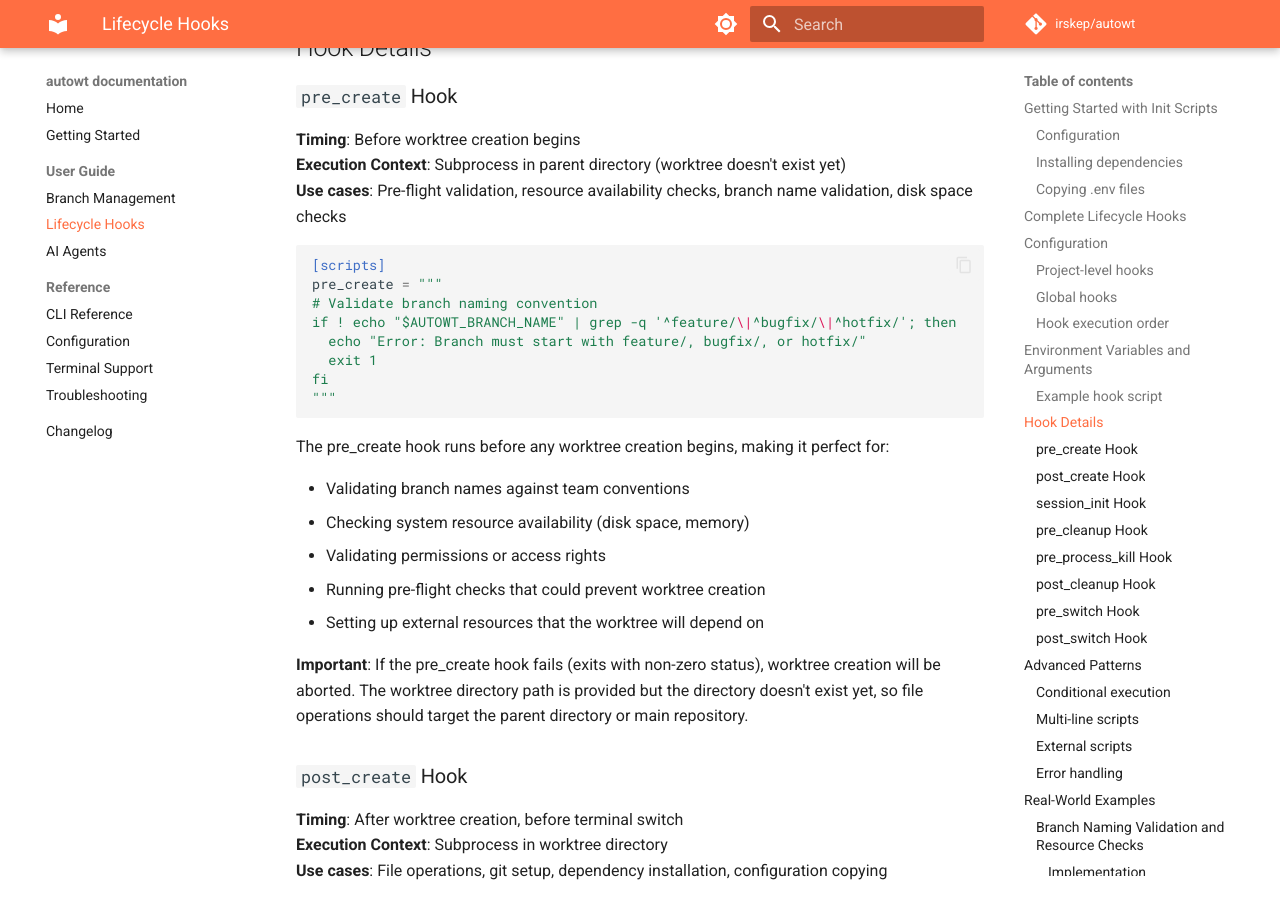
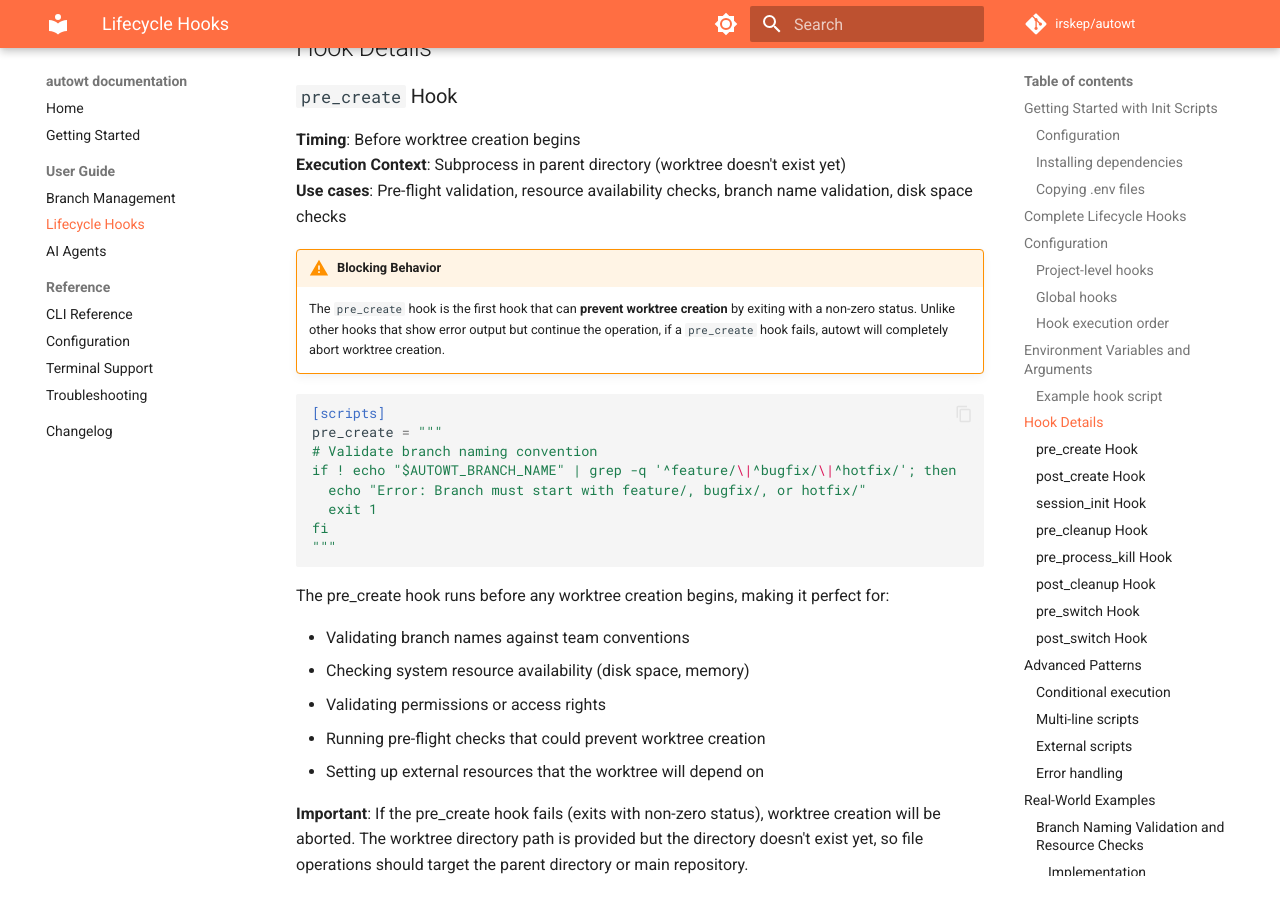
Before and after one commit to irskep/autowt, an MkDocs documentation site: the page built from docs/lifecyclehooks.md, in a window 1280 px wide and 900 px high, scrolled down 4647 px. Built offline with MkDocs 1.6.1 and Material for MkDocs 9.7.7, drawn with Linux system fonts in a browser that asks for light colours; comment, search, counter and statistics services are not loaded; the version menu is left out; some of the changed text lies outside the part shown.

Commit message:
Add admonition about pre_create hook exiting

````diff
--- a/docs/lifecyclehooks.md
+++ b/docs/lifecyclehooks.md
@@ -186,6 +186,10 @@ If you need to use a different programming language, create a separate script fi
 **Timing**: Before worktree creation begins
 **Execution Context**: Subprocess in parent directory (worktree doesn't exist yet)
 **Use cases**: Pre-flight validation, resource availability checks, branch name validation, disk space checks
+
+!!! warning "Blocking Behavior"
+
+    The `pre_create` hook is the first hook that can **prevent worktree creation** by exiting with a non-zero status. Unlike other hooks that show error output but continue the operation, if a `pre_create` hook fails, autowt will completely abort worktree creation.
 
 ```toml
 [scripts]
@@ -392,7 +396,7 @@ post_cleanup = "./scripts/post-cleanup.sh"
 
 ### Error handling
 
-Hooks that fail (exit with non-zero status) will log an error but won't stop the autowt operation:
+Most hooks that fail (exit with non-zero status) will log an error but won't stop the autowt operation. However, the `pre_create` hook can abort worktree creation if it fails:
 
 ```bash
 #!/bin/bash
````
